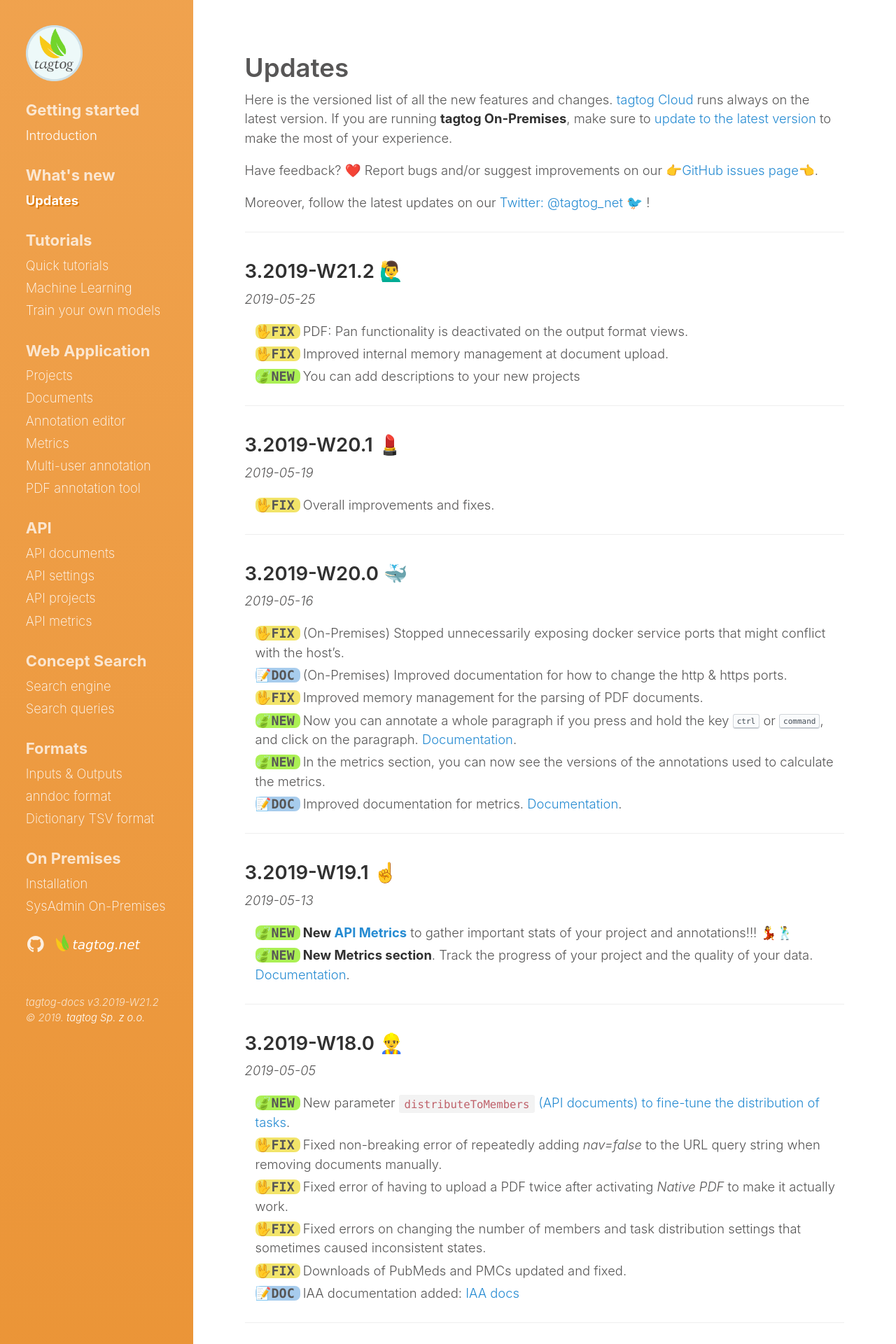
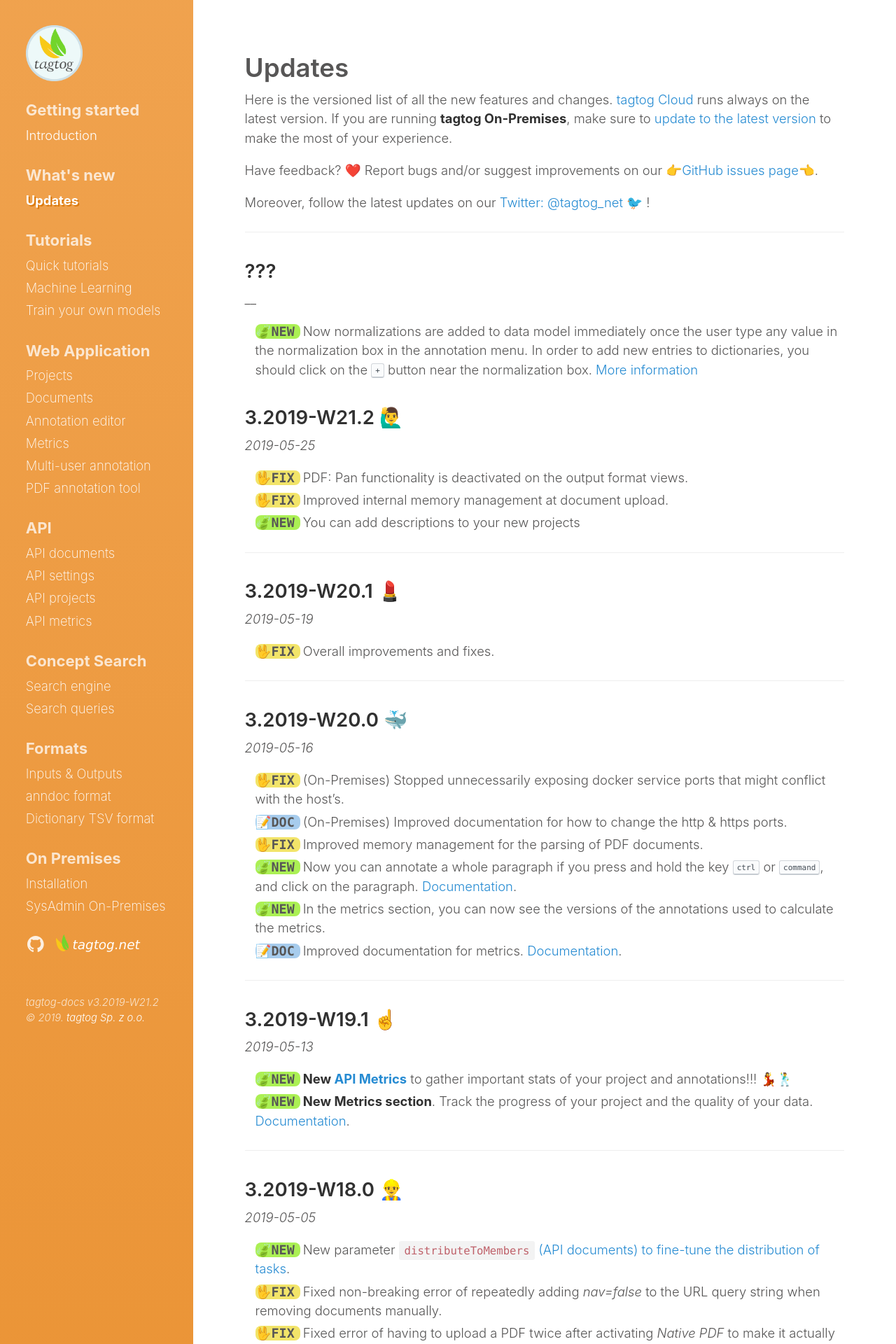
Before and after one commit to tagtogorg/tagtog-doc, a Jekyll site: the page built from updates.md, in a window 1280 px wide. Shown: the top 1920 px of the page at 70% size. Built offline with Jekyll 4.4.1, drawn with Linux system fonts in a browser that asks for light colours; nearby versions of some CDN libraries; emoji names are drawn with the system emoji font; some of the changed text lies outside the part shown.

Commit message:
Update updates

```diff
--- a/updates.md
+++ b/updates.md
@@ -13,6 +13,14 @@ Have feedback? :heart: Report bugs and/or suggest improvements on our [:point_ri
 Moreover, follow the latest updates on our [Twitter: @tagtog_net 🐦](https://twitter.com/tagtog_net) !
 
 ---
+## ???
+__
+
+<ul class="updates">
+  <li class="new"><span markdown="1">Now normalizations are added to data model immediately once the user type any value in the normalization box in the annotation menu. In order to add new entries to dictionaries, you should click on the <kbd>+</kbd> button near the normalization box. [More information](webeditor.html#update-dictionary-from-annotation-editor)</span></li>
+</ul>
+
+
 
 ## 3.2019-W21.2 🙋‍♂️
 _2019-05-25_
```
